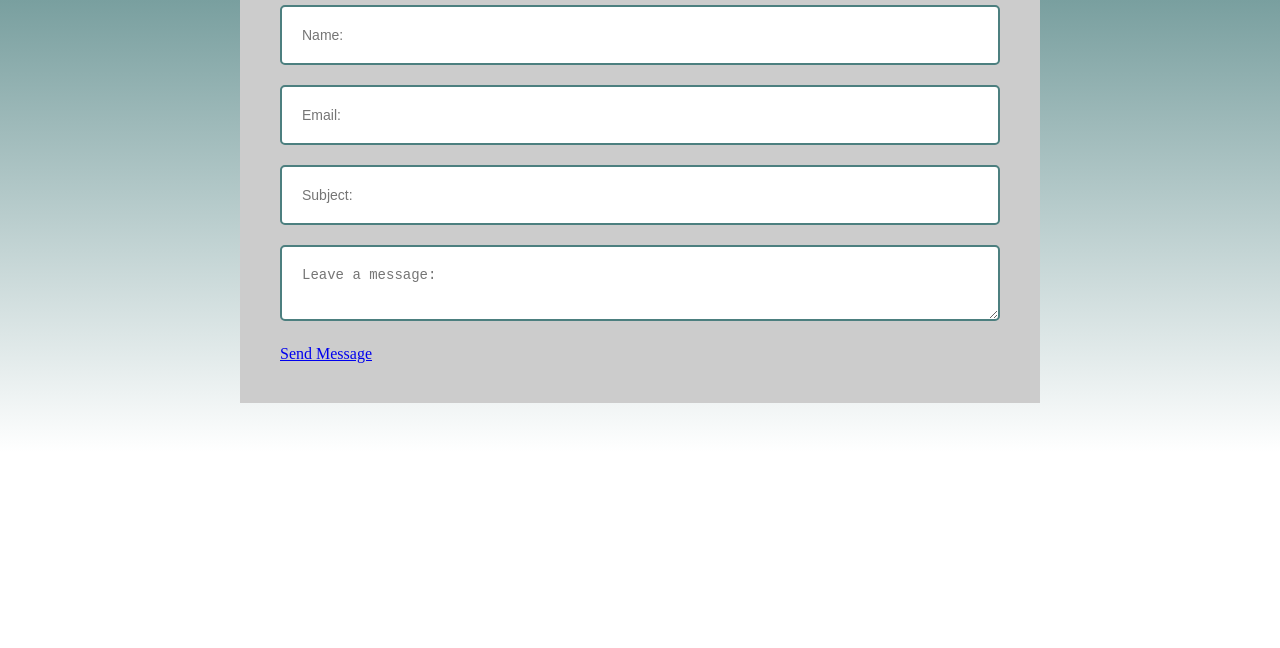
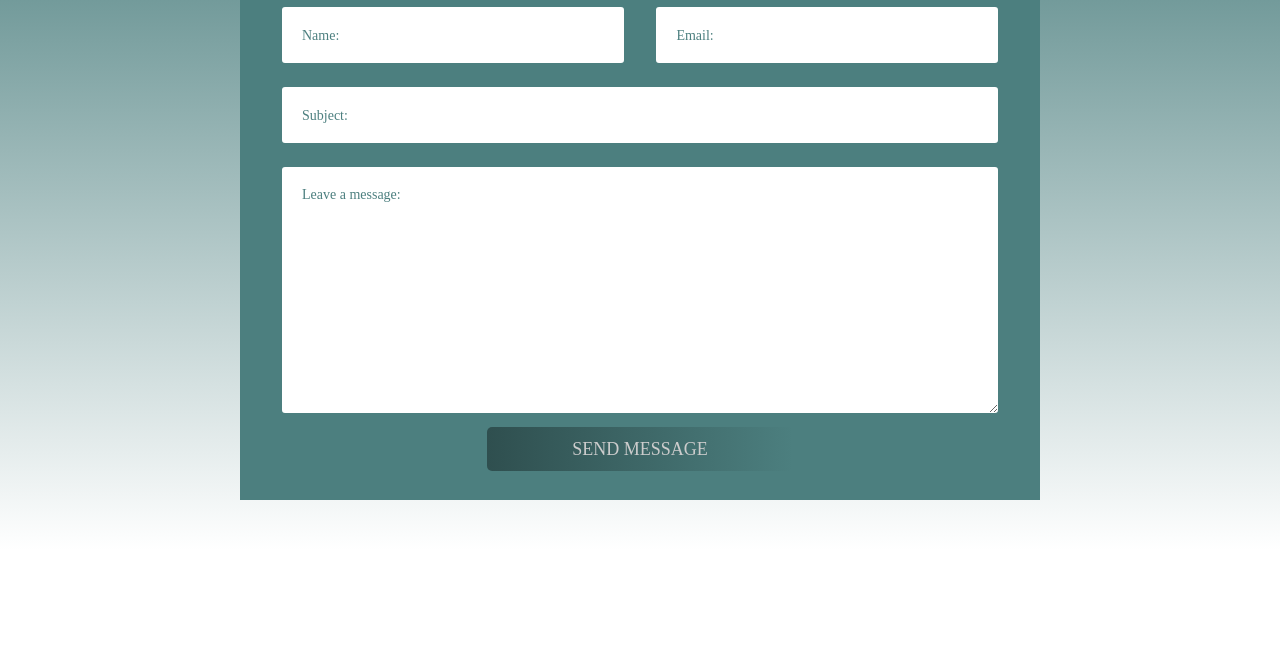
Before and after one commit to dawcules/manlysecondhand-fleamarket, a website: page view/public/aboutusform.html in a window 1280 px wide. Shown: the part 152-800 px from the top of the page. Drawn offline with Linux system fonts and the light colour scheme.

Commit message:
aboutus page

```diff
--- a/view/public/css/aboutfeed.css
+++ b/view/public/css/aboutfeed.css
@@ -15,7 +15,7 @@ body{
 .container{
     max-width: 800px;
     height: auto;
-    background: #cccccc;
+    background: #4c7f7f;
     margin: 50px auto;
     box-sizing: border-box;
     padding: 40px;
@@ -24,9 +24,10 @@ body{
 p{
     text-align: center;
     letter-spacing: 1px;
+    text-transform: uppercase;
     font-size: 40px;
     margin-bottom: 20px;
-    background: linear-gradient(to right, #2f4f4f, #4c7f7f);
+    background: linear-gradient(to right, #4c7f7f, #253f3f);
     -webkit-background-clip: text;
     -webkit-text-fill-color: transparent;
 }
@@ -43,3 +44,43 @@ p{
     outline: none;
     transition: all 0.5s;
 }
+
+.info .abt {
+    width: 48%;
+    float: left;
+    margin-right: 4%;
+}
+
+.info .abt:last-child {
+    margin-right: 0;
+}
+
+.msg .msgarea {
+    height: 250px;
+}
+
+.abt:focus,
+.msg .msgarea:focus {
+    border: 2px solid #7cb228;
+}
+
+.submit {
+    width: 100%;
+    text-align: center;
+}
+
+.submit .btn {
+    background: linear-gradient(to right, #2f4f4f, #4c7f7f);
+    padding: 12px 85px;
+    font-size: 18px;
+    text-decoration: none;
+    color: #cccccc;
+    text-transform: uppercase;
+    cursor: pointer;
+    border-radius: 5px;
+}
+
+::-webkit-input-placeholder{
+    font-family: Arial sans-serif;
+    color: #4c7f7f;
+}
--- a/view/public/css/frontpage.css
+++ b/view/public/css/frontpage.css
@@ -24,8 +24,6 @@ h1 {
     min-width: 45%;
 }
 
-<<<<<<< HEAD
-=======
 .floatb {
     position: fixed;
     bottom: 0;
@@ -56,7 +54,6 @@ h1 {
     right: 0;
 }
 
->>>>>>> 0e2778ab6e960a806053663db3b23dda653ddcaf
 .ibutt {
     display: flex;
     flex-wrap: wrap;
```
